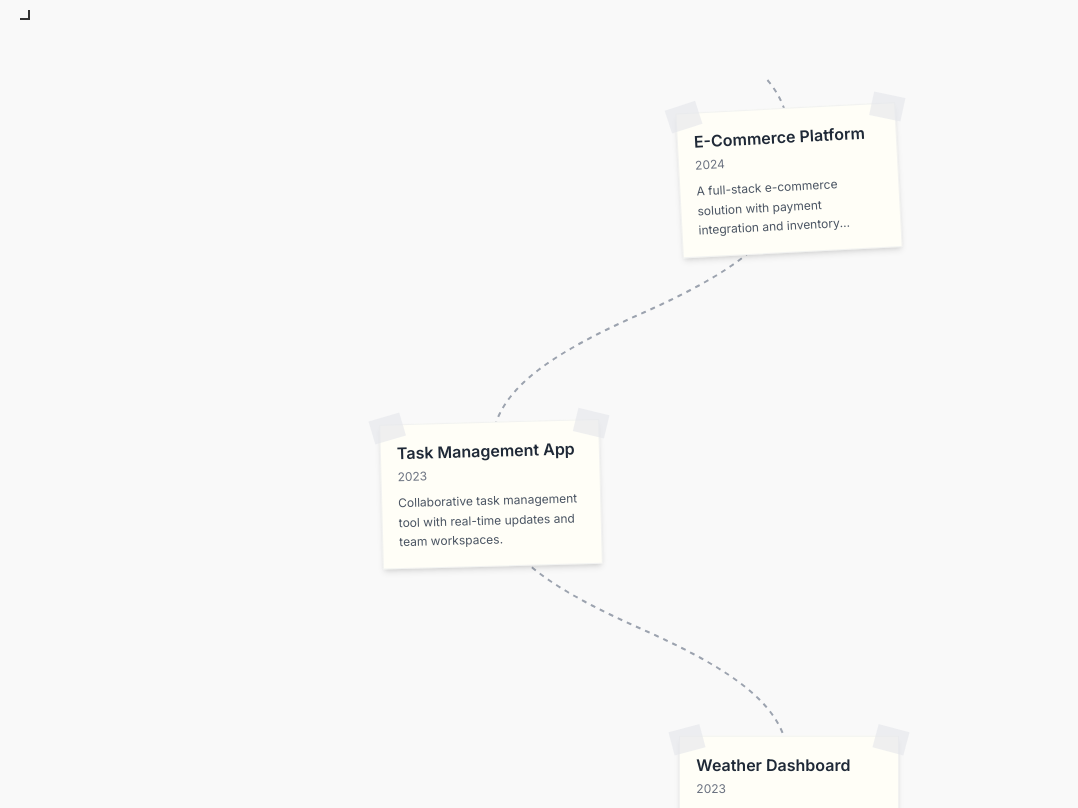
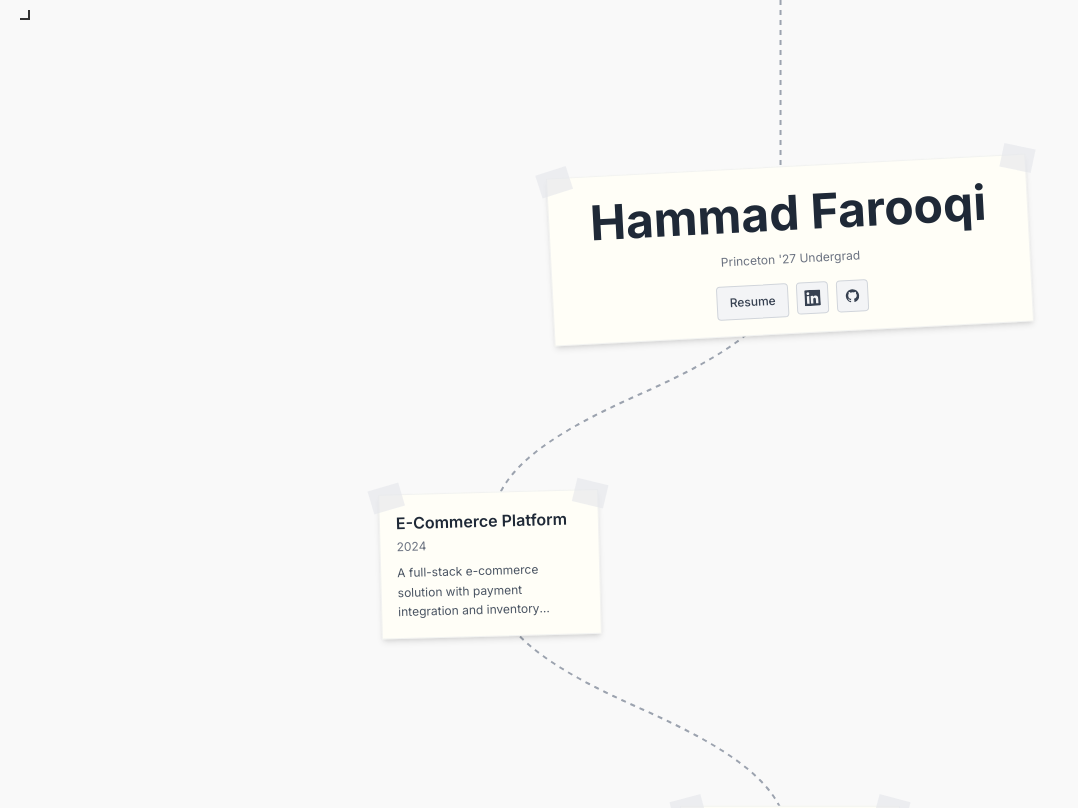
Before and after one commit to hammadfarooqi/Portfolio-Site, a Next.js app: page / in a window 1280 px wide. Shown: the top 808 px of the page, without its empty margins (0-1078 px from the left). Built offline with nearby package versions, Linux system fonts and the light colour scheme.

Commit message:
Title Card

```diff
--- a/app/page.tsx
+++ b/app/page.tsx
@@ -46,8 +46,15 @@
   const getPolaroidPosition = (index: number) => {
     const centerX = (windowWidth > 0 ? windowWidth / 2 : 800);
 
+    if (index === 0) {
+      return {
+        top: 40,
+        horizontal: centerX - 300,
+      };
+    }
+
     // Calculate position along sin wave (matching Timeline)
-    const y = 80 + 100 + index * getSpacing();
+    const y = 240 + index * getSpacing();
     const x = centerX + getCurveX(y);
 
     // Position Polaroid offset from the thumbtack
@@ -68,6 +75,7 @@
         onThumbtackClick={handleThumbtackClick}
       />
 
+      {/* Polaroids */}
       {polaroids.map((polaroid, i) => (
         <Polaroid
           key={`${polaroid.index}-${i}`}
--- /dev/null
+++ b/components/Header.tsx
@@ -0,0 +1,54 @@
+"use client";
+
+interface HeaderProps {
+  onTitleClick: () => void;
+}
+
+export default function Header({ onTitleClick }: HeaderProps) {
+  return (
+    <div className="absolute left-8 top-20 z-20">
+      {/* Title - clickable */}
+      <h1
+        className="text-5xl font-bold text-gray-800 mb-2 cursor-pointer hover:text-gray-900 transition-colors data-clickable"
+        data-clickable="true"
+        onClick={onTitleClick}
+      >
+        Hammad Farooqi
+      </h1>
+
+      {/* Subtitle */}
+      <p className="text-sm text-gray-500 mb-6">Princeton '27 Undergrad</p>
+
+      {/* Links */}
+      <div className="flex flex-col gap-2">
+        <a
+          href="#"
+          target="_blank"
+          rel="noopener noreferrer"
+          className="text-sm text-gray-600 hover:text-gray-800 transition-colors underline"
+          data-clickable="true"
+        >
+          Resume
+        </a>
+        <a
+          href="https://linkedin.com"
+          target="_blank"
+          rel="noopener noreferrer"
+          className="text-sm text-gray-600 hover:text-gray-800 transition-colors underline"
+          data-clickable="true"
+        >
+          LinkedIn
+        </a>
+        <a
+          href="https://github.com"
+          target="_blank"
+          rel="noopener noreferrer"
+          className="text-sm text-gray-600 hover:text-gray-800 transition-colors underline"
+          data-clickable="true"
+        >
+          GitHub
+        </a>
+      </div>
+    </div>
+  );
+}
--- /dev/null
+++ b/components/HeaderNotecard.tsx
@@ -0,0 +1,84 @@
+"use client";
+
+import { Experience } from "@/data/experiences";
+
+interface HeaderNotecardProps {
+  experience: Experience;
+  onClick: () => void;
+  rotation?: number;
+}
+
+export default function HeaderNotecard({ experience, onClick, rotation = 0 }: HeaderNotecardProps) {
+  return (
+    <div
+      className="relative cursor-pointer group"
+      data-clickable="true"
+      style={{
+        transform: `rotate(${rotation}deg)`,
+      }}
+    >
+      {/* Tape pieces at corners */}
+      <div className="absolute -top-2 -left-2 w-8 h-6 bg-gray-200/60 rotate-[-15deg] z-10" />
+      <div className="absolute -top-2 -right-2 w-8 h-6 bg-gray-200/60 rotate-[15deg] z-10" />
+
+      {/* Notecard */}
+      <div
+        className="relative bg-[#FFFEF7] w-[480px] p-4 shadow-md group-hover:shadow-lg transition-shadow border border-gray-200/50"
+        onClick={onClick}
+      >
+        {/* Title */}
+        <h1 className="text-5xl font-bold text-gray-800 mb-2 group-hover:text-gray-900 transition-colors cursor-pointer leading-tight whitespace-nowrap text-center">
+          {experience.title}
+        </h1>
+
+        {/* Subtitle */}
+        <p className="text-xs text-gray-500 mb-4 text-center">{experience.date}</p>
+
+        {/* Links as buttons - horizontal */}
+        <div className="flex flex-row gap-2 justify-center">
+          {/* Resume Button */}
+          <a
+            href="#"
+            target="_blank"
+            rel="noopener noreferrer"
+            className="flex items-center justify-center px-3 py-2 text-xs font-medium text-gray-700 bg-gray-100 hover:bg-gray-200 rounded border border-gray-300 transition-colors"
+            data-clickable="true"
+            onClick={(e) => e.stopPropagation()}
+          >
+            Resume
+          </a>
+
+          {/* LinkedIn Button - icon only */}
+          <a
+            href="https://linkedin.com"
+            target="_blank"
+            rel="noopener noreferrer"
+            className="flex items-center justify-center w-8 h-8 text-gray-700 bg-gray-100 hover:bg-gray-200 rounded border border-gray-300 transition-colors"
+            data-clickable="true"
+            onClick={(e) => e.stopPropagation()}
+            aria-label="LinkedIn"
+          >
+            <svg className="w-4 h-4" fill="currentColor" viewBox="0 0 24 24" aria-hidden="true">
+              <path d="M20.447 20.452h-3.554v-5.569c0-1.328-.027-3.037-1.852-3.037-1.853 0-2.136 1.445-2.136 2.939v5.667H9.351V9h3.414v1.561h.046c.477-.9 1.637-1.85 3.37-1.85 3.601 0 4.267 2.37 4.267 5.455v6.286zM5.337 7.433c-1.144 0-2.063-.926-2.063-2.065 0-1.138.92-2.063 2.063-2.063 1.14 0 2.064.925 2.064 2.063 0 1.139-.925 2.065-2.064 2.065zm1.782 13.019H3.555V9h3.564v11.452zM22.225 0H1.771C.792 0 0 .774 0 1.729v20.542C0 23.227.792 24 1.771 24h20.451C23.2 24 24 23.227 24 22.271V1.729C24 .774 23.2 0 22.222 0h.003z"/>
+            </svg>
+          </a>
+
+          {/* GitHub Button - icon only */}
+          <a
+            href="https://github.com"
+            target="_blank"
+            rel="noopener noreferrer"
+            className="flex items-center justify-center w-8 h-8 text-gray-700 bg-gray-100 hover:bg-gray-200 rounded border border-gray-300 transition-colors"
+            data-clickable="true"
+            onClick={(e) => e.stopPropagation()}
+            aria-label="GitHub"
+          >
+            <svg className="w-4 h-4" fill="currentColor" viewBox="0 0 24 24" aria-hidden="true">
+              <path fillRule="evenodd" d="M12 2C6.477 2 2 6.484 2 12.017c0 4.425 2.865 8.18 6.839 9.504.5.092.682-.217.682-.483 0-.237-.008-.868-.013-1.703-2.782.605-3.369-1.343-3.369-1.343-.454-1.158-1.11-1.466-1.11-1.466-.908-.62.069-.608.069-.608 1.003.07 1.531 1.032 1.531 1.032.892 1.53 2.341 1.088 2.91.832.092-.647.35-1.088.636-1.338-2.22-.253-4.555-1.113-4.555-4.951 0-1.093.39-1.988 1.029-2.688-.103-.253-.446-1.272.098-2.65 0 0 .84-.27 2.75 1.026A9.564 9.564 0 0112 6.844c.85.004 1.705.115 2.504.337 1.909-1.296 2.747-1.027 2.747-1.027.546 1.379.202 2.398.1 2.651.64.7 1.028 1.595 1.028 2.688 0 3.848-2.339 4.695-4.566 4.943.359.309.678.92.678 1.855 0 1.338-.012 2.419-.012 2.747 0 .268.18.58.688.482A10.019 10.019 0 0022 12.017C22 6.484 17.522 2 12 2z" clipRule="evenodd"/>
+            </svg>
+          </a>
+        </div>
+      </div>
+    </div>
+  );
+}
--- a/components/Polaroid.tsx
+++ b/components/Polaroid.tsx
@@ -6,7 +6,7 @@
 
 interface PolaroidProps {
   experience: Experience;
-  position: { top: number; left: number };
+  position: { top: number; horizontal: number };
   rotation: number;
 }
 
--- a/components/Timeline.tsx
+++ b/components/Timeline.tsx
@@ -4,6 +4,7 @@
 import { Experience } from "@/data/experiences";
 import { getCurveX, getSpacing } from "@/utils/curve";
 import Notecard from "@/components/Notecard";
+import HeaderNotecard from "@/components/HeaderNotecard";
 
 interface TimelineProps {
   experiences: Experience[];
@@ -15,7 +16,7 @@
   const amplitude = 150; // Horizontal amplitude of the sin wave
   const frequency = 0.01; // Frequency of the sin wave (lower = more stretched)
   const spacing = Math.PI / frequency; // One experience per half-period (π radians)
-  const totalHeight = experiences.length * spacing + 280; // Total height needed
+  const totalHeight = experiences.length * spacing + 360; // Total height needed
 
   useEffect(() => {
     setWindowWidth(window.innerWidth);
@@ -29,8 +30,8 @@
   // Generate sin wave path
   const generatePath = () => {
     const points: string[] = [];
-    for (let y = 80; y <= totalHeight - 80; y += 2) {
-      const x = centerX + getCurveX(y);
+    for (let y = 0; y <= totalHeight; y += 2) {
+      const x = centerX + getCurveX(Math.max(y, 180));
       points.push(`${x},${y}`);
     }
     return `M ${points.join(' L ')}`;
@@ -38,7 +39,7 @@
 
   // Calculate position for each thumbtack along the sin wave
   const getThumbtackPosition = (index: number) => {
-    const y = 80 + 100 + index * getSpacing();
+    const y = 250 + index * getSpacing();
     const x = centerX + getCurveX(y);
     return { x, y };
   };
@@ -76,11 +77,19 @@
               transform: 'translate(-50%, -50%)',
             }}
           >
-            <Notecard
-              experience={experience}
-              onClick={() => onThumbtackClick(experience, index)}
-              rotation={rotation}
-            />
+            {index === 0 ? (
+              <HeaderNotecard
+                experience={experience}
+                onClick={() => onThumbtackClick(experience, index)}
+                rotation={rotation}
+              />
+            ) : (
+              <Notecard
+                experience={experience}
+                onClick={() => onThumbtackClick(experience, index)}
+                rotation={rotation}
+              />
+            )}
           </div>
         );
       })}
--- a/data/experiences.ts
+++ b/data/experiences.ts
@@ -7,6 +7,13 @@
 }
 
 export const experiences: Experience[] = [
+  {
+    title: "Hammad Farooqi",
+    date: "Princeton '27 Undergrad",
+    description: "Princeton University undergraduate, passionate about building meaningful digital experiences.",
+    imageUrl: "https://images.unsplash.com/photo-1507003211169-0a1dd7228f2d?w=800&h=600&fit=crop",
+    caption: "About Me"
+  },
   {
     title: "E-Commerce Platform",
     date: "2024",
--- a/utils/curve.ts
+++ b/utils/curve.ts
@@ -6,7 +6,7 @@
 
 export const getCurveX = (y: number) => {
   const { amplitude, frequency, curveStrength } = CURVE_CONFIG;
-  const sinValue = Math.sin(y * frequency);
+  const sinValue = Math.sin((y-80) * frequency);
   const sign = Math.sign(sinValue);
   const absSin = Math.abs(sinValue);
   return amplitude * sign * (1 - Math.pow(1 - absSin, curveStrength));
```
